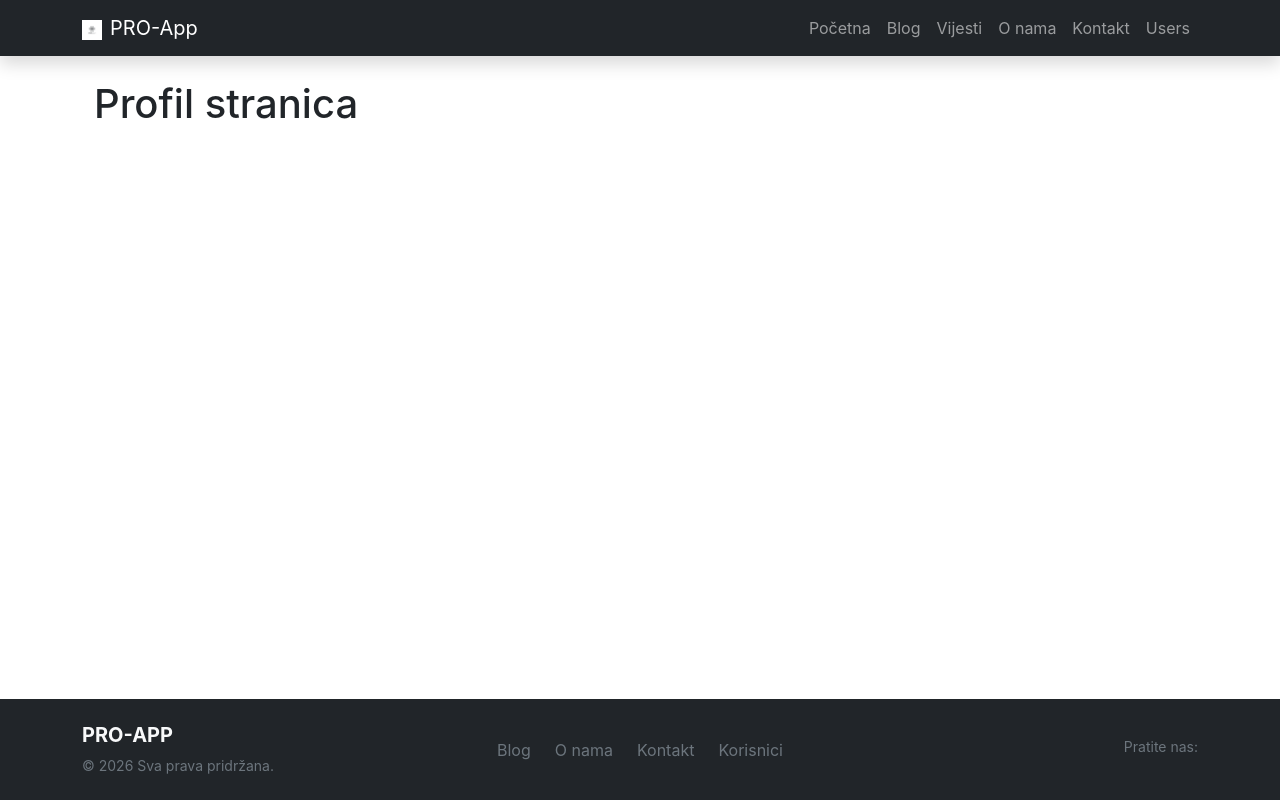
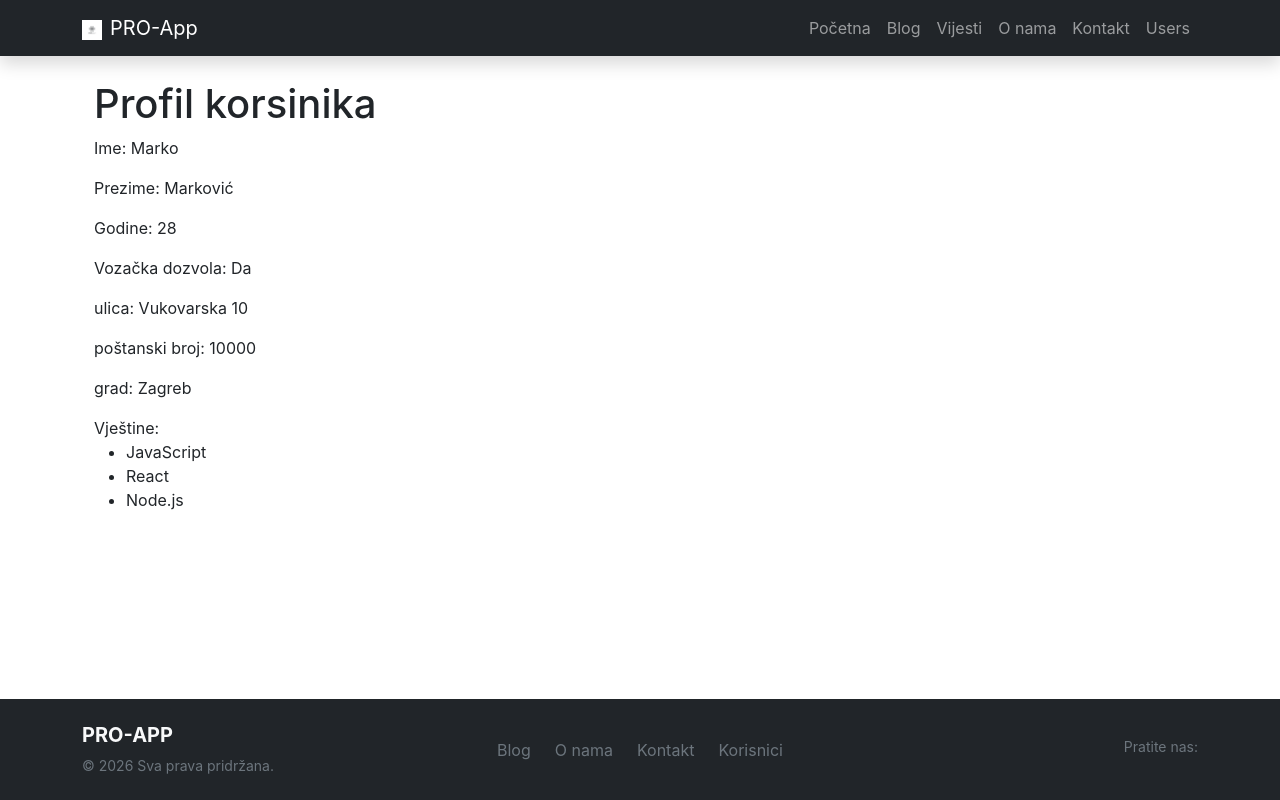
Before and after one commit to antoniobirtic-creator/Projekt, a React (Create React App) app: page /profil in a window 1280 px wide. Built offline with nearby package versions, Linux system fonts and the light colour scheme.

Commit message:
dodane stavke u vjestine i lista

```diff
--- a/src/components/zadaci/Profil.js
+++ b/src/components/zadaci/Profil.js
@@ -21,7 +21,39 @@ const Profil = () => {
     // Ova komponenta vraća info o korisniku.//
     return (
         <div className="container">
-            <h1>Profil stranica</h1>
+
+
+
+            <h1>Profil korsinika</h1>
+            <p>Ime: {Korisnik.ime}</p>
+            <p>Prezime: {Korisnik.prezime}</p>
+            <p>Godine: {Korisnik.godine}</p>
+            <p>Vozačka dozvola: {Korisnik.vozackaDozvola ? "Da" : "Ne"}</p>
+            <p>ulica: {Korisnik.adresa.ulica}</p>
+            <p>poštanski broj: {Korisnik.adresa.pbroj}</p>
+            <p>grad: {Korisnik.adresa.grad}</p>
+
+            <div>
+                Vještine:
+                <ul>
+
+
+
+                    {
+
+
+                    Korisnik.vjestine.map(
+                            (vjestina) => (
+                                <li>{vjestina}</li>
+                            )
+                        )
+                    }
+
+
+
+                </ul>
+            </div>
+
         </div>
     )
 
```
